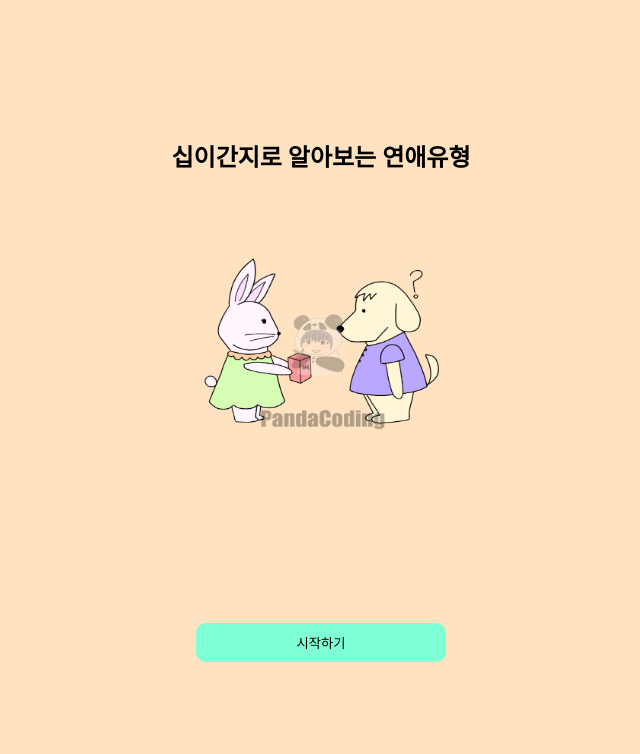
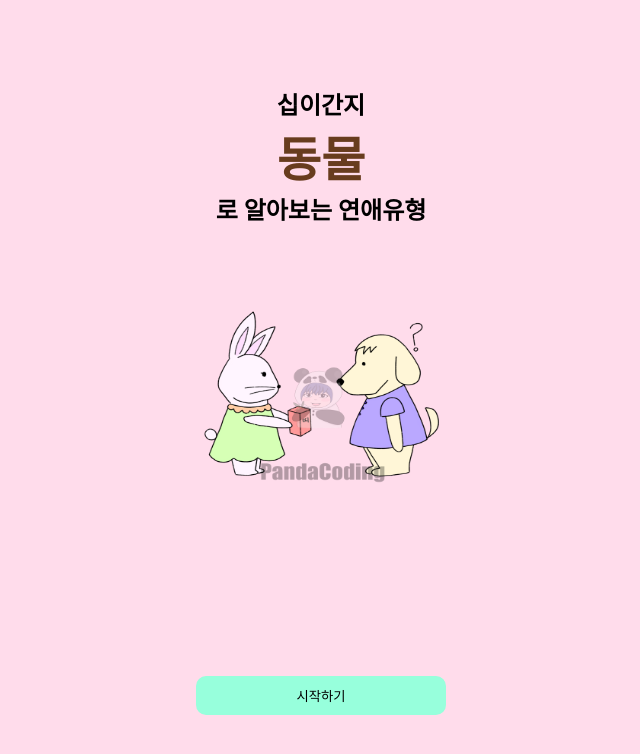
Before and after one commit to jueunhong/MyMBTI, a React (Create React App) app in the folder mbti-test/: page / in a window 1280 px wide. Shown: the top 754 px of the page, without its empty margins (319-959 px from the left). Built offline with nearby package versions, Linux system fonts and the light colour scheme; a web font is replaced by a local one.

Commit message:
전체 스타일 약간 수정

```diff
--- a/mbti-test/src/pages/Home.js
+++ b/mbti-test/src/pages/Home.js
@@ -11,7 +11,7 @@ const Home = () => {
 
     if(start === false){
         return (<div className={styles.Container}>
-                 <h2>십이간지로 알아보는 연애유형</h2>
+                 <h2>십이간지 <h1>동물</h1>로 알아보는 연애유형</h2>
                  <img src={MainImage} width={390} height={350} alt="" />
                  <button
                     className={styles.startBtn}
--- a/mbti-test/src/pages/Home.module.css
+++ b/mbti-test/src/pages/Home.module.css
@@ -7,7 +7,7 @@
     justify-content:center;
     align-items:center;
     flex-direction:column;
-    background-color:rgb(255, 227, 193);
+    background-color:rgb(255, 220, 235);
 
 }
 
@@ -17,6 +17,11 @@
     font-family: "pretendard-extrabold";
 }
 
+.Container h1{
+    font-size: 3rem;
+    color:rgb(104, 60, 30);
+}
+
 .Container img {
     padding-bottom: 100px;
 }
@@ -24,7 +29,7 @@
 button {
     text-decoration: none;
     border: none;
-    background-color: aquamarine;
+    background-color: rgb(151, 255, 220);
     border-radius: 10px;
     padding: 10px 100px;
     cursor: pointer;
--- a/mbti-test/src/pages/HomeForm.module.css
+++ b/mbti-test/src/pages/HomeForm.module.css
@@ -7,7 +7,7 @@
     justify-content:center;
     align-items:center;
     flex-direction:column;
-    background-color:rgb(255, 227, 193);
+    background-color:rgb(255, 220, 235);
 
 }
 
--- a/mbti-test/src/pages/Result.module.css
+++ b/mbti-test/src/pages/Result.module.css
@@ -6,6 +6,6 @@
     justify-content:center;
     align-items:center;
     flex-direction:column;
-    background-color:rgb(255, 227, 193);
+    background-color:rgb(255, 220, 235)
 
 }
--- a/mbti-test/src/pages/Test.js
+++ b/mbti-test/src/pages/Test.js
@@ -2,6 +2,8 @@ import React, { useState } from "react";
 import styles from "./Test.module.css";
 import {qna, info} from "./data";
 import { useNavigate } from "react-router-dom";
+import Result from "./Result";
+
 
 const Test = () => {
     const [question, setQuestion] = useState(qna[0].q);
@@ -9,26 +11,29 @@ const Test = () => {
     const [answerResult, setAnswerResult] = useState([]);
     const [num, setNum] = useState(1);
     const navigate = useNavigate();
-    const onClick = () => {
+
+
+    const answerClick = (event) => {
+
         if(num === 12){
-            navigate("/Result");
+            // navigate("/Result");
         } else{
             setNum(prev => prev+1);
             setQuestion(qna[num].q);
             setAnswer([qna[num].a[0].answer, qna[num].a[1].answer, qna[num].a[2].answer]);
-        }
+            var id = event.target.id;
+            setAnswerResult(qna[num]?.a[id].type);
+            setAnswerResult(prev => [...prev, ...qna[num].a[id].type]);
         };
 
-    const answerClick = (event) => {
-        var id = event.target.id;
-        setAnswerResult(qna[num].a[id].type);
-        setAnswerResult(prev => [...prev, ...qna[num].a[id].type]);
-        onClick();
     };
 
 
 
     return(
+        <>
+        {num === 12 ? <Result totalType={answerResult}/> :
+        (
             <div className={styles.Container}>
             {qna &&
             <>
@@ -41,8 +46,12 @@ const Test = () => {
                 </div>
             </>
             }
-          <button onClick={onClick}><span>다음</span></button>
             </div>
+        )
+        }
+        </>
+
+
     )
 }
 
--- a/mbti-test/src/pages/Test.module.css
+++ b/mbti-test/src/pages/Test.module.css
@@ -7,7 +7,7 @@
     justify-content:center;
     align-items:center;
     flex-direction:column;
-    background-color:rgb(255, 227, 193);
+    background-color:rgb(255, 220, 235);
 
 }
 
@@ -28,7 +28,7 @@
 
 .answer {
     cursor: pointer;
-    background-color: aliceblue;
+    background-color: rgb(219, 253, 242);
     margin-bottom: 14px;
     border-radius: 15px;
     width: 90%;
@@ -36,7 +36,7 @@
 }
 
 .answer:hover {
-    background-color: aquamarine;
+    background-color: rgb(151, 255, 220);
 }
 
 .answer:first-child {
```
Lines whose indentation alone changed are shown as unchanged.
